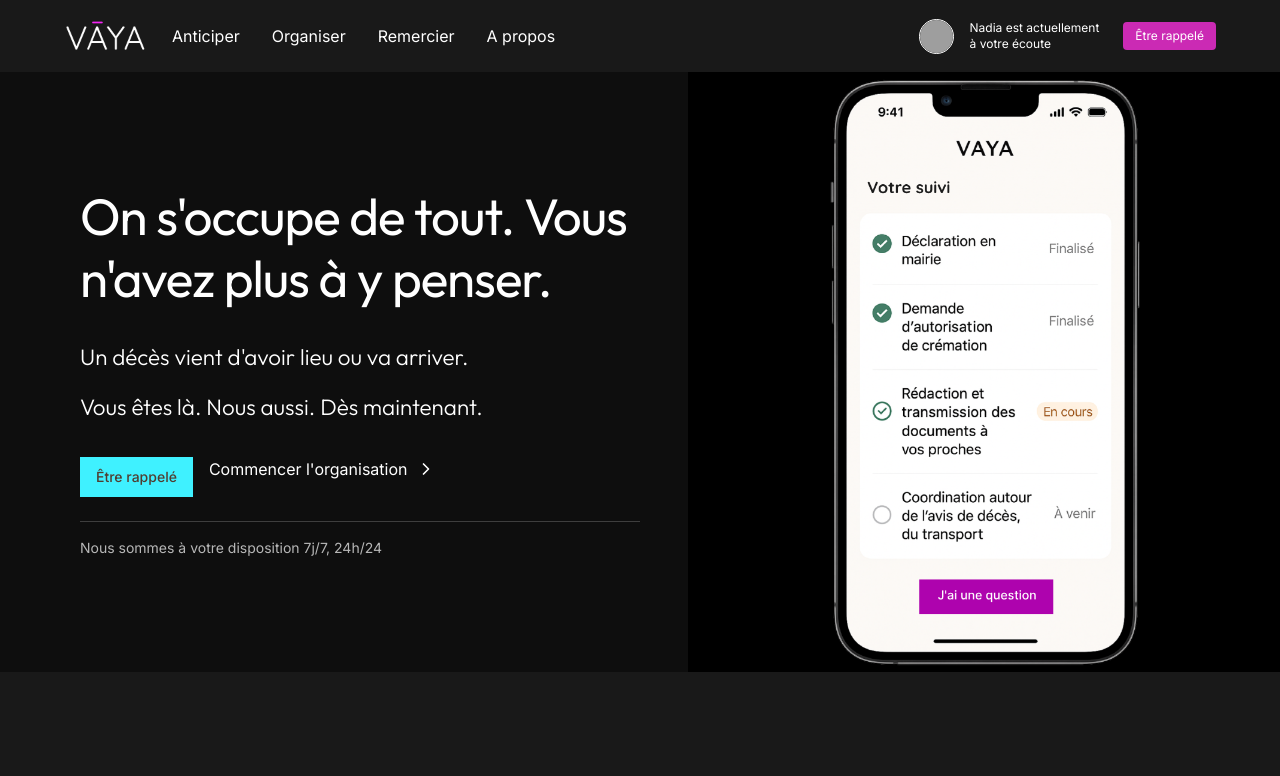
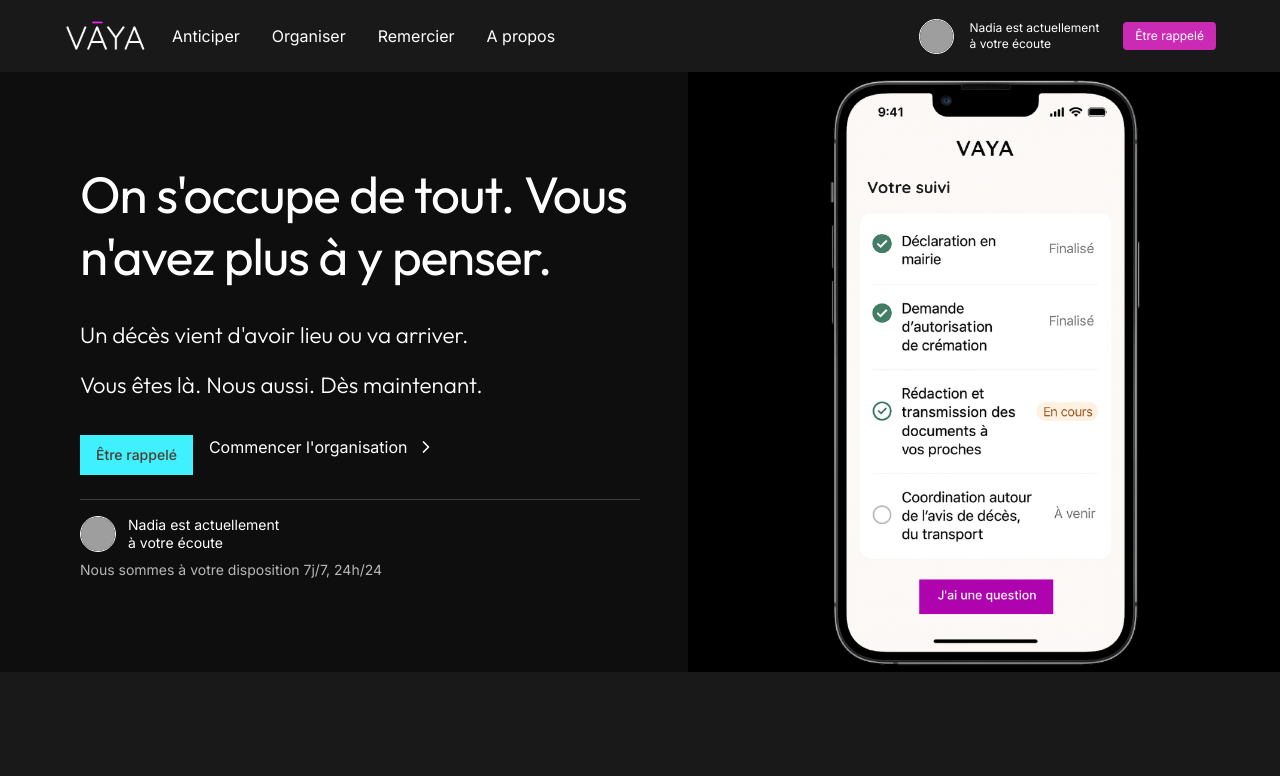
Before and after one commit to fmeleard84/mortel-memory-space, a React (Vite) app: page /demarches-administratives in a window 1280 px wide. Shown: the top 776 px of the page. Built offline with nearby package versions, Linux system fonts and the light colour scheme; grey boxes are pictures that could not be loaded.

Commit message:
hero admin

```diff
--- a/src/components/DemarchesHero.tsx
+++ b/src/components/DemarchesHero.tsx
@@ -57,8 +57,21 @@ const DemarchesHero = () => {
                   </button>
                 </div>
 
-                {/* Texte en bas */}
+                {/* Texte en bas avec conseiller */}
                 <div className="flex flex-col gap-2 pt-4 border-t border-white/20">
+                  {conseiller && (
+                    <div className="flex items-center gap-3">
+                      <img
+                        className="w-9 h-9 rounded-full object-cover border border-white"
+                        src={conseiller.image}
+                        alt={`Conseiller ${conseiller.prenom}`}
+                      />
+                      <div className="flex flex-col text-white text-sm leading-tight font-inter">
+                        <span>{conseiller.prenom} est actuellement</span>
+                        <span>à votre écoute</span>
+                      </div>
+                    </div>
+                  )}
                   <div className="text-white/70 text-sm font-normal font-inter">
                     Nous sommes à votre disposition 7j/7, 24h/24
                   </div>
```
